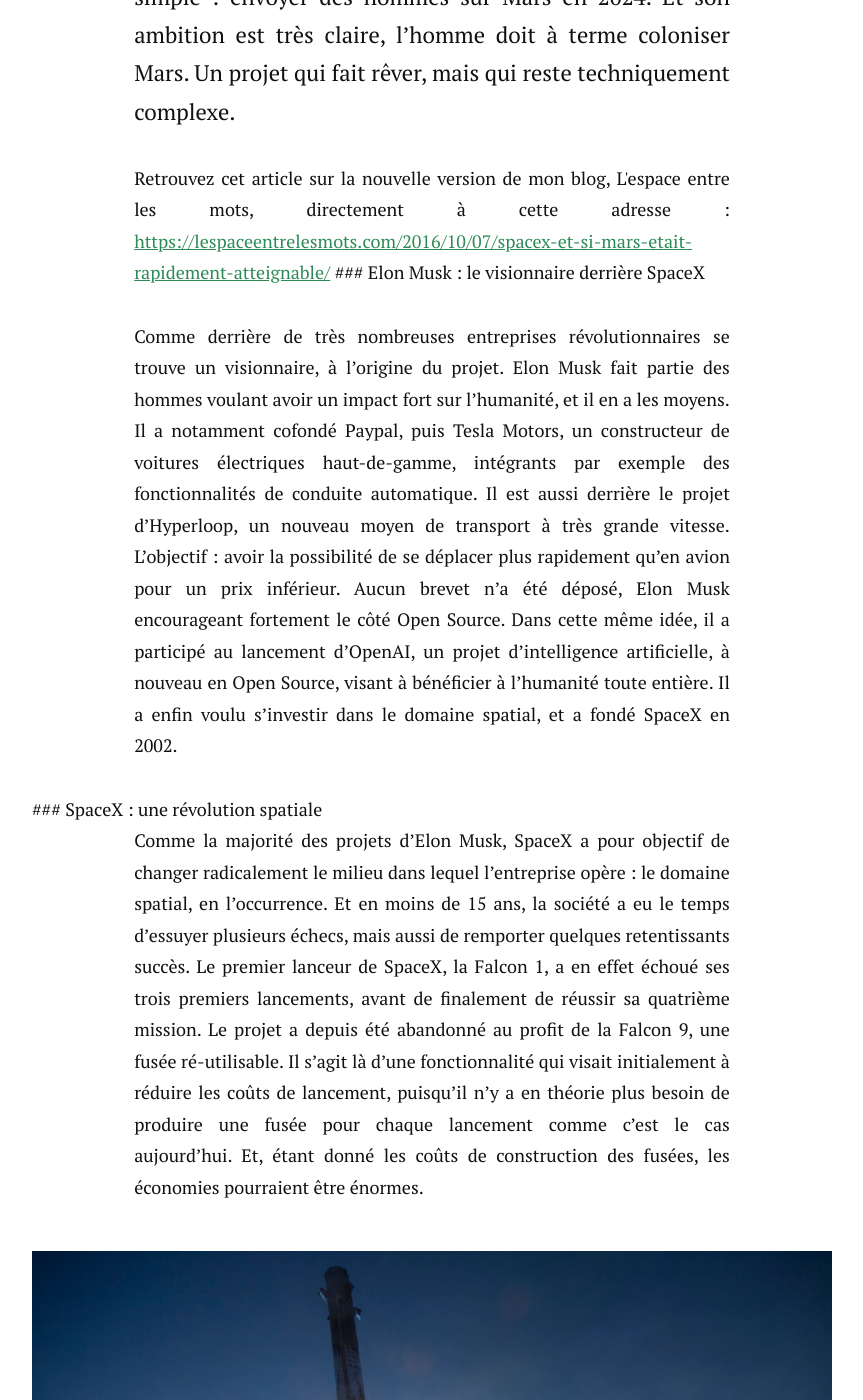
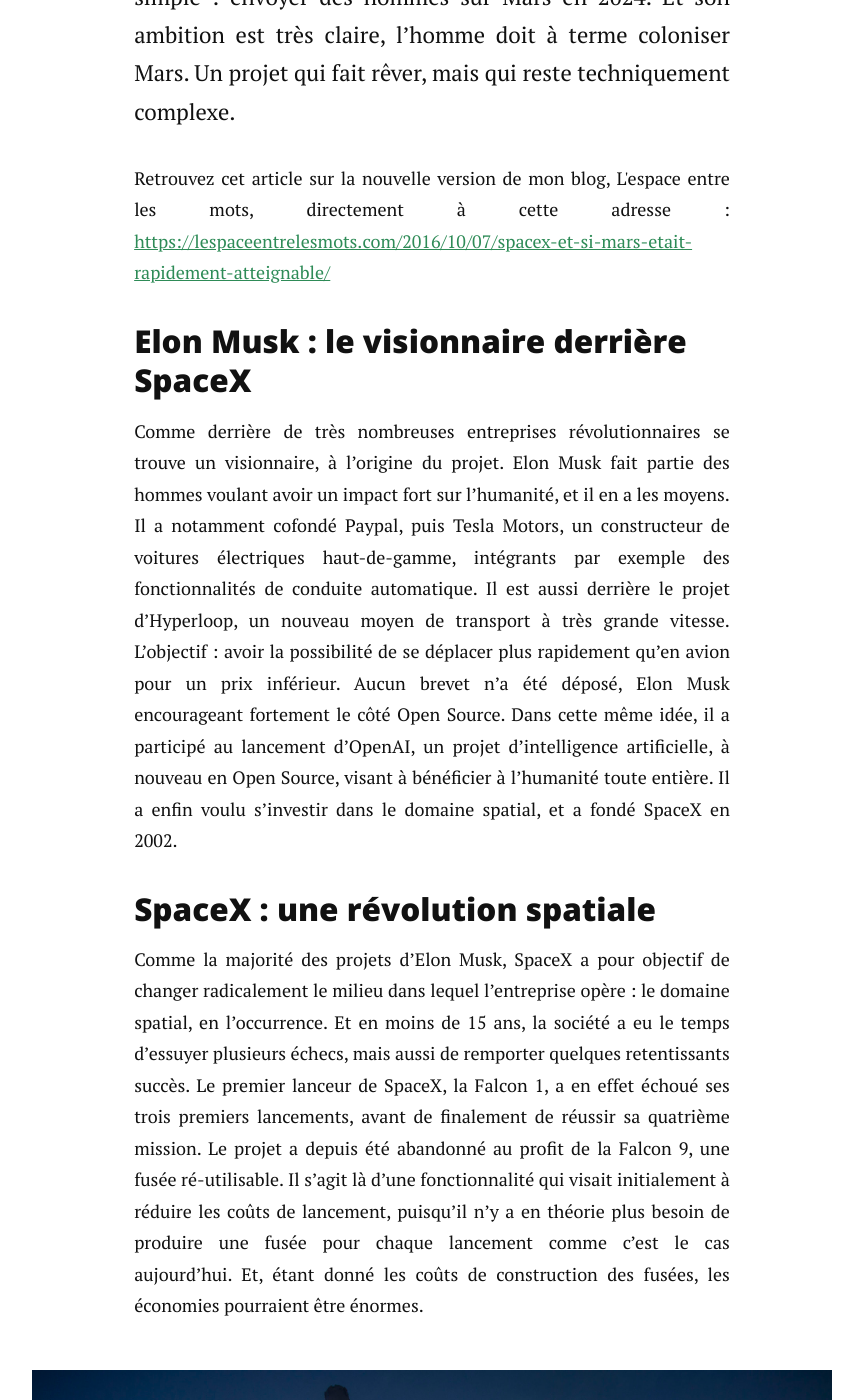
Before and after one commit to charlesgabouleaud/charlesgabouleaud.github.io, a Jekyll site: the page built from _posts/2016-10-07-SpaceX-Mars-atteignable.markdown, in a window 1280 px wide and 1400 px high, scrolled down 1030 px. Shown: the whole window, without its empty margins (208-1071 px from the left). Built offline with Jekyll 4.4.1, drawn with Linux system fonts in a browser that asks for light colours; nearby versions of some CDN libraries; comment, search, counter and statistics services are not loaded; some of the changed text lies outside the part shown.

Commit message:
Update 2016-10-07-SpaceX-Mars-atteignable.markdown

```diff
--- a/_posts/2016-10-07-SpaceX-Mars-atteignable.markdown
+++ b/_posts/2016-10-07-SpaceX-Mars-atteignable.markdown
@@ -8,7 +8,8 @@
 
 <p class="intro" style="text-align: justify;"><span class="dropcap">F</span>in Septembre, lors du 67ème Congrès International d’Aéronautique, Elon Musk, le PDG de SpaceX, a présenté son projet d’expédition vers Mars. Son objectif est simple : envoyer des hommes sur Mars en 2024. Et son ambition est très claire, l’homme doit à terme coloniser Mars. Un projet qui fait rêver, mais qui reste techniquement complexe.</p>
 
-<p style="text-align: justify;"> Retrouvez cet article sur la nouvelle version de mon blog, L'espace entre les mots, directement à cette adresse : <a href="https://lespaceentrelesmots.com/2016/10/07/spacex-et-si-mars-etait-rapidement-atteignable/">https://lespaceentrelesmots.com/2016/10/07/spacex-et-si-mars-etait-rapidement-atteignable/</a>
+<p style="text-align: justify;"> Retrouvez cet article sur la nouvelle version de mon blog, L'espace entre les mots, directement à cette adresse : <a href="https://lespaceentrelesmots.com/2016/10/07/spacex-et-si-mars-etait-rapidement-atteignable/">https://lespaceentrelesmots.com/2016/10/07/spacex-et-si-mars-etait-rapidement-atteignable/</a> </p>
+
 
 ### Elon Musk : le visionnaire derrière SpaceX
 
```
